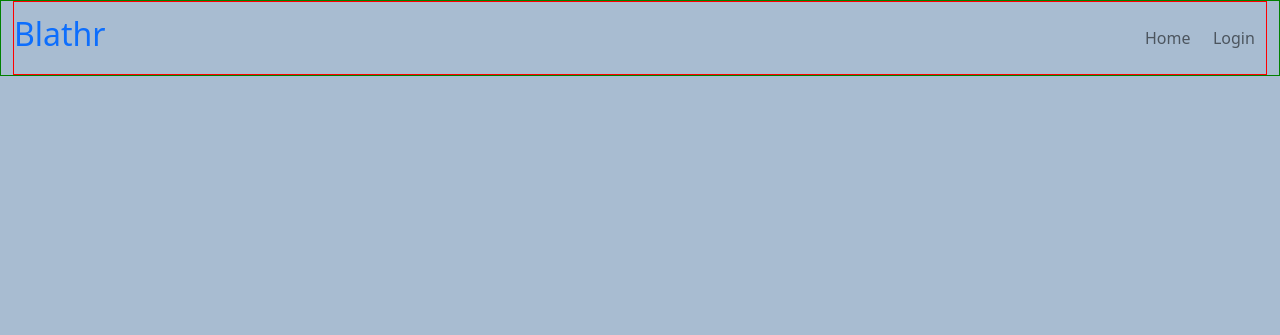
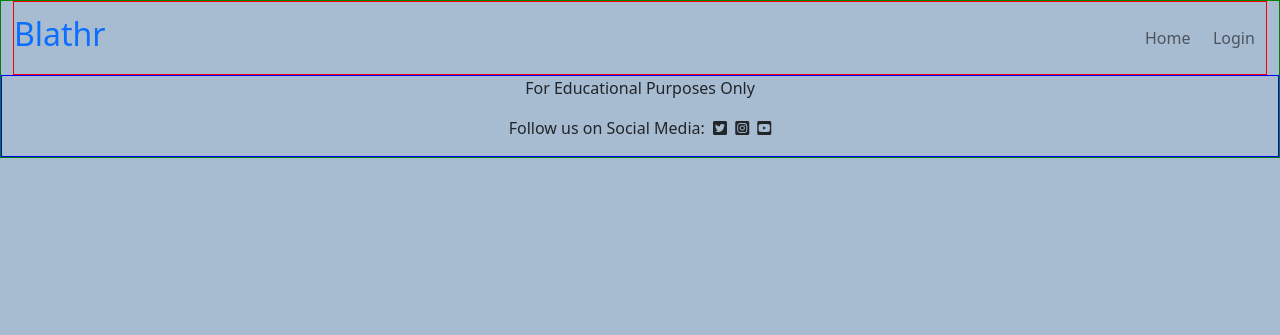
Before and after one commit to Code-Institute-Submissions/SamuelMasters-blathr_DecResub, a Django app: page / in a window 1280 px wide. Shown: the top 335 px of the page. Run offline with Django 3.2, Linux system fonts and the light colour scheme.

Commit message:
Setup basic footer on base.html

```diff
--- a/static/css/style.css
+++ b/static/css/style.css
@@ -23,3 +23,7 @@ nav {
 .navbar-brand a {
     text-decoration: none;
 }
+
+footer {
+    border: 1px solid blue;
+}
--- a/templates/base.html
+++ b/templates/base.html
@@ -15,6 +15,7 @@
         integrity="sha384-ODmDIVzN+pFdexxHEHFBQH3/9/vQ9uori45z4JjnFsRydbmQbmL5t1tQ0culUzyK" crossorigin="anonymous">
     </script>
 
+    <link rel="stylesheet" href="https://cdnjs.cloudflare.com/ajax/libs/font-awesome/5.15.3/css/all.min.css">
     <link rel="stylesheet" href="{% static 'css/style.css' %}">
     <title>Blathr</title>
 </head>
@@ -23,7 +24,8 @@
 
     <header>
         <div class="container-fluid">
-            <nav class="navbar"> <!-- add a Bootstrap bg here -->
+            <nav class="navbar">
+                <!-- add a Bootstrap bg here -->
                 <h1 class="navbar-brand" id="navbar-logo"><a href="{% url 'home' %}">Blathr</a></h1>
                 <ul class="navbar-nav">
                     <li class="nav-item"><a href="{% url 'home' %}" class="nav-link">Home</a></li>
@@ -34,12 +36,22 @@
     </header>
 
     <main>
-        {% block content %}
-        {% endblock content %}
+        <div class="container-fluid">
+            {% block content %}
+            {% endblock content %}
+        </div>
     </main>
 
-    <footer>
-
+    <footer class="footer">
+        <p class="text-center">
+            For Educational Purposes Only
+        </p>
+        <p class="text-center">
+            Follow us on Social Media:
+            <i class="fab fa-twitter-square ms-1"></i>
+            <i class="fab fa-instagram-square ms-1"></i>
+            <i class="fab fa-youtube-square ms-1"></i>
+        </p>
     </footer>
 
 </body>
```
